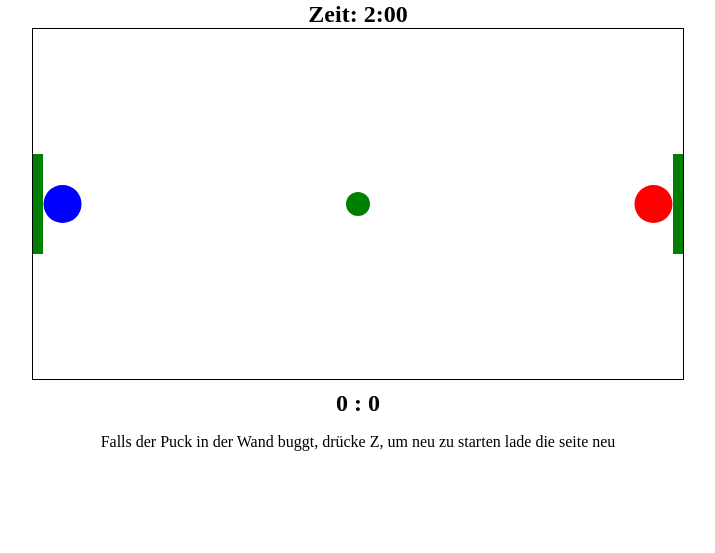
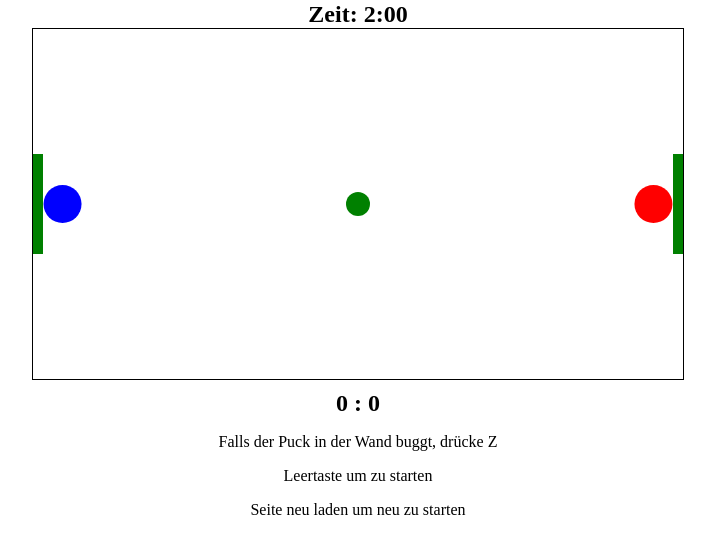
Before and after one commit to Affensuelze/Air-Hockey, a plain HTML site: page index.html in a window 1280 px wide. Shown: the part 79-632 px from the top of the page, without its empty margins (282-997 px from the left). Drawn offline with Linux system fonts and the light colour scheme.

Commit message:
Update index.html

```diff
--- a/index.html
+++ b/index.html
@@ -21,8 +21,9 @@
   <div id="countdown">Zeit: 2:00</div>
   <canvas class="spielfeld" id="spielfeld" width="650" height="350"></canvas>
   <div id="punkteAnzeige">0 : 0</div>
-  <p style="text-align: center;">Falls der Puck in der Wand buggt, drücke Z,
-  um neu zu starten lade die seite neu</p>
+  <p style="text-align: center;">Falls der Puck in der Wand buggt, drücke Z</p>
+    <p style="text-align: center;">Leertaste um zu starten</p>
+    <p style="text-align: center;">Seite neu laden um neu zu starten</p>
 
   <script>
     const canvas = document.getElementById('spielfeld');
```
